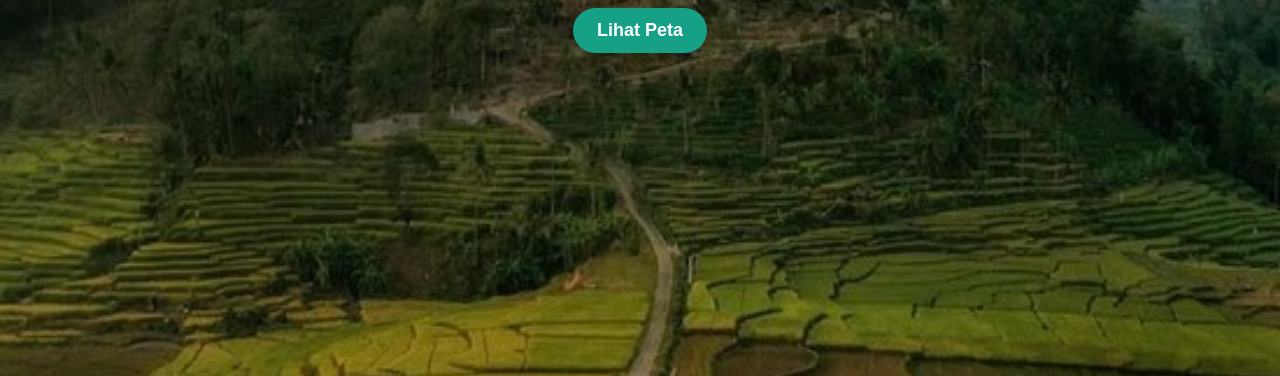
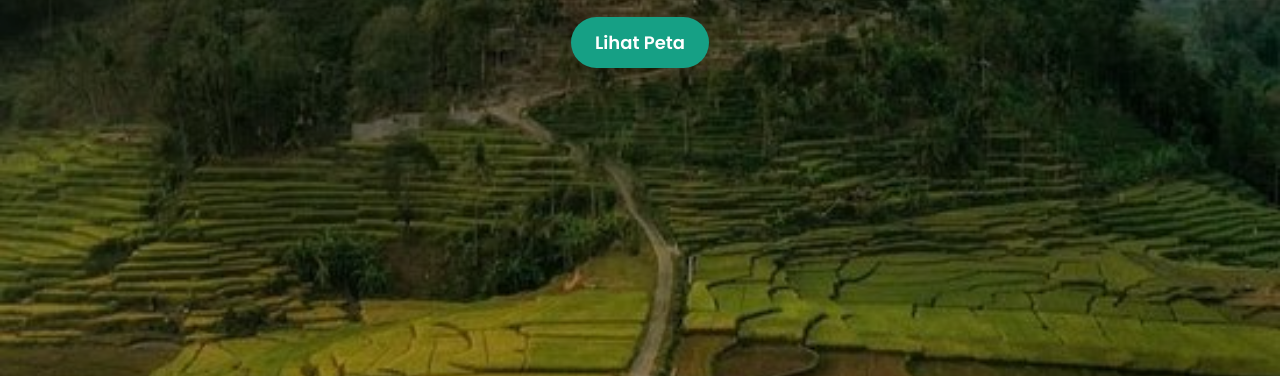
Before and after one commit to keplestw123/Desa_Sokawera, a plain HTML site: page index.html in a window 1280 px wide. Shown: the part 424-800 px from the top of the page. Drawn offline with Linux system fonts and the light colour scheme.

Commit message:
Update index.html

```diff
--- a/index.html
+++ b/index.html
@@ -12,6 +12,12 @@
         <link rel="stylesheet" type="text/css" href="resources/ol3-search-layer.min.css">
         <link rel="stylesheet" href="./resources/ol-layerswitcher.css">
         <link rel="stylesheet" href="./resources/qgis2web.css">
+        <link href="https://fonts.googleapis.com/css2?family=Poppins:wght@300;400;600&display=swap" rel="stylesheet">
+        <link rel="stylesheet" href="https://cdnjs.cloudflare.com/ajax/libs/font-awesome/6.0.0-beta3/css/all.min.css">
+        <link rel="stylesheet" href="https://cdnjs.cloudflare.com/ajax/libs/font-awesome/6.0.0-beta3/css/all.min.css">
+        <link rel="stylesheet" href="styles.css">
+        <link rel="stylesheet" href="https://cdnjs.cloudflare.com/ajax/libs/font-awesome/6.0.0-beta3/css/all.min.css">
+
         <style>
         html, body {
             background-color: #ffffff;
```
